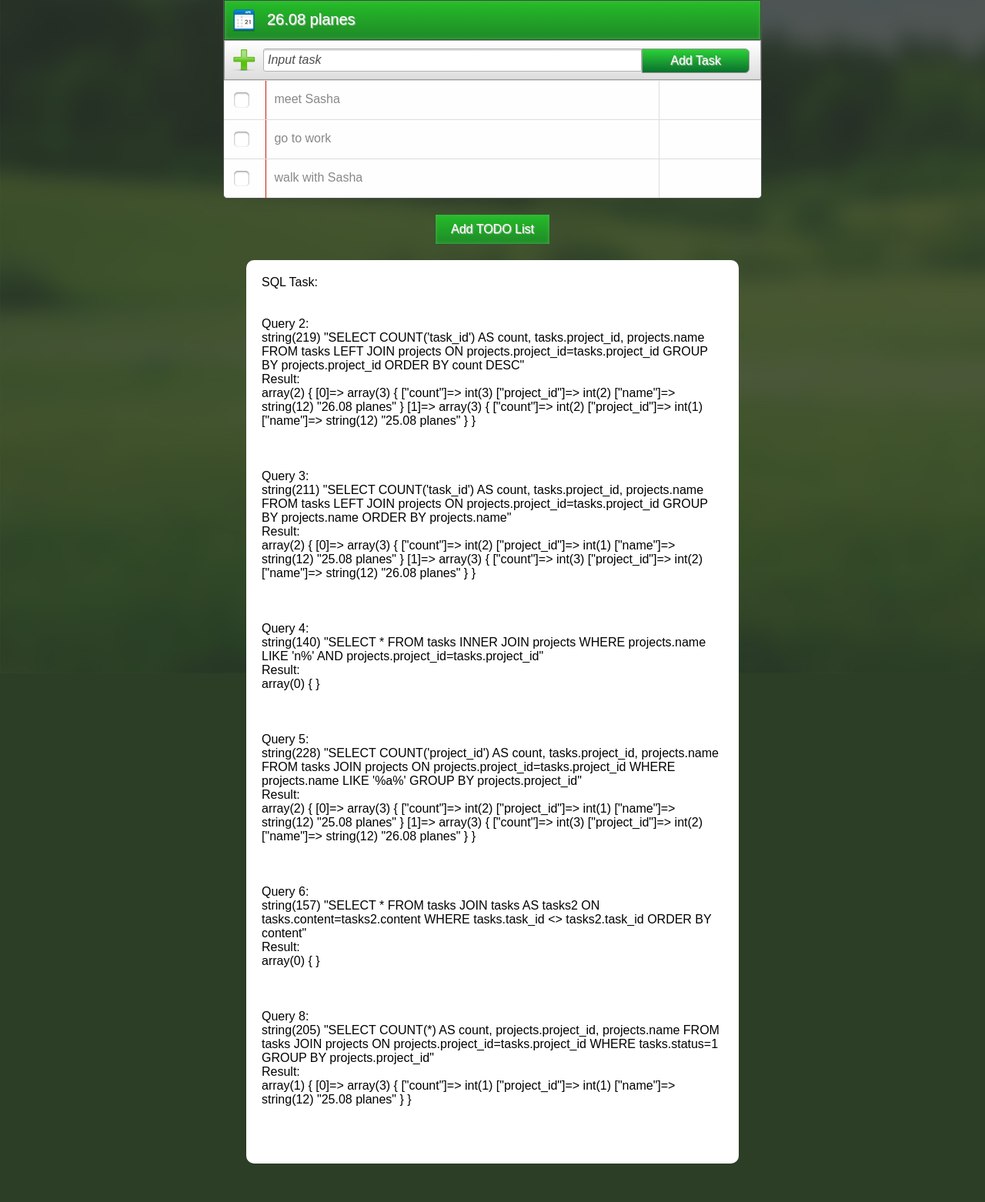
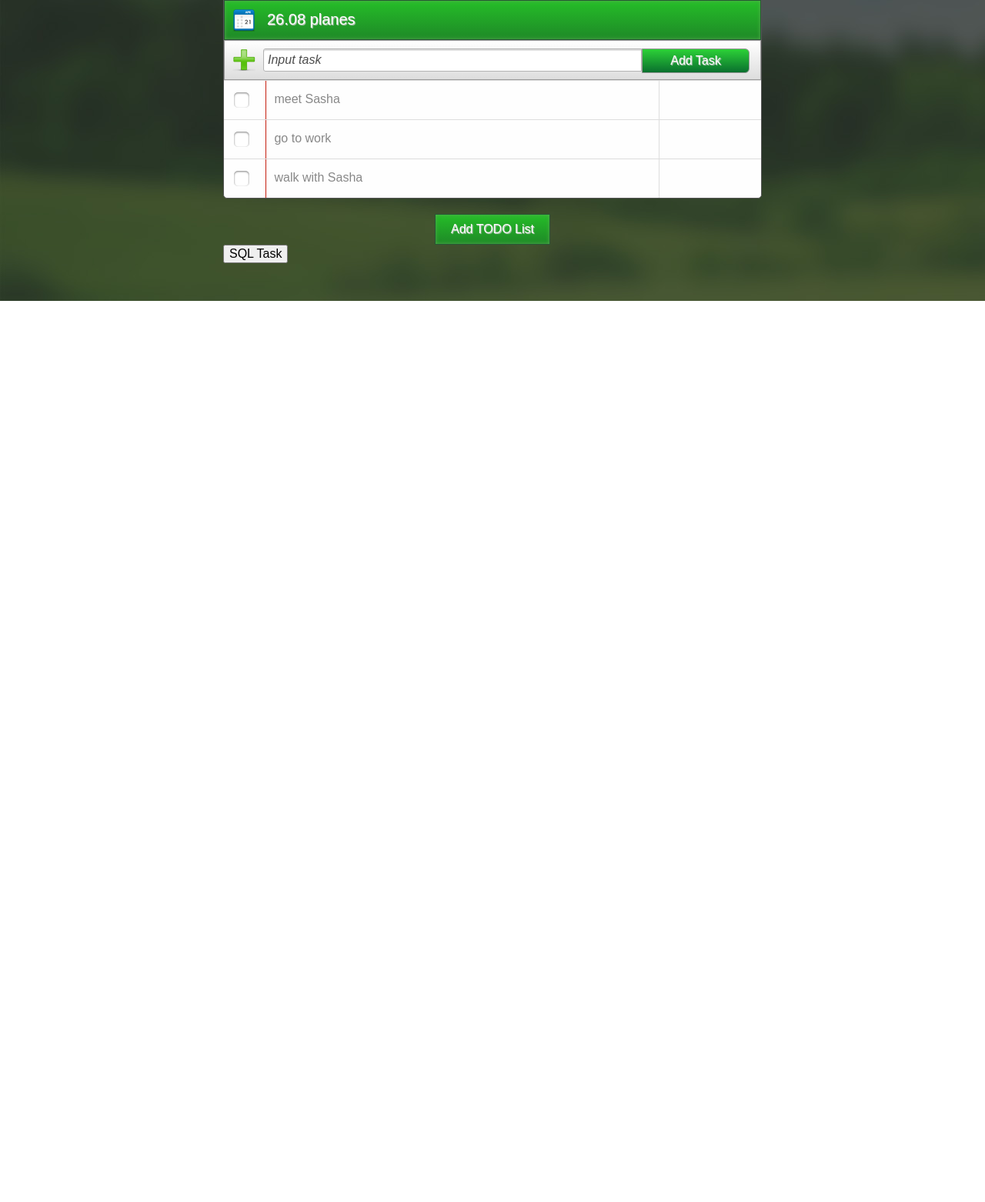
Before and after one commit to tilast/rorcourse, a PHP site: page / in a window 1280 px wide. Shown: the part 409-1971 px from the top of the page at 77% size. After the commit the page ends 800 px from the top, so only its background shows below. Run offline with PHP 8.4, Linux system fonts and the light colour scheme; data comes from the database, SQL or seed files in the repository.

Commit message:
Fixed some bugs(json_encode on earlier php versions fixed)

```diff
--- a/controller/C_Ajax.php
+++ b/controller/C_Ajax.php
@@ -9,10 +9,10 @@ class C_Ajax extends Controller
     }
     public function onInput()
     {
-		sleep(2);
 		$action = (isset($_POST['action'])) ? $_POST['action'] : null;
 		$type = (isset($_POST['type'])) ? $_POST['type'] : null;
 		$id = (isset($_POST['id'])) ? $_POST['id'] : null;
+
 		if($action == 'view') {
 			switch($type) {
 				case 'projects' :
@@ -59,6 +59,6 @@ class C_Ajax extends Controller
 		$result = array('success' => $success);
 		$result['content'] = $this->content;
 
-		echo json_encode($result, true);
+		echo json_encode($result);
 	}
 }
--- a/static/functions.js
+++ b/static/functions.js
@@ -59,7 +59,7 @@ $(document).on("ready", function() {
         }
     }
     // if we don't have projects
-    if(!jsonContent.content.length) {
+    if(!jsonContent || !jsonContent.content.length) {
         $(".js-projects").append(noProjects);
     }
 
@@ -287,6 +287,10 @@ $(document).on("ready", function() {
             $(this).parent().remove();
         });
 
+    $(".js-task-queries-button").on("click", function() {
+        $(".js-task-queries").toggle();
+    });
+
     return false;
 });
 
@@ -321,6 +325,7 @@ function connectServer(obj, loader, removeLoader) {
     if(removeLoader) {
         removeLoader();
     }
+
     return result;
 }
 
--- a/view/index.php
+++ b/view/index.php
@@ -19,15 +19,20 @@
 		<button class="project__add js-add-project">Add TODO List</button>
 	</footer>
 
-	<div class="js-task-queries task-queries">
+	<button class="js-task-queries-button">SQL Task</button>
+	<div class="js-task-queries task-queries" style="display: none">
 		<div>SQL Task: </div>
 		<br><br>
 		<?php foreach($queries as $key => $query) { ?>
 			<div class="query">
 				<div>Query <?=$key?>: </div>
-				<?php var_dump($query['query']); ?>
-				<div>Result: </div>
-				<?php var_dump($query['result']); ?>
+				<pre>
+					<?php var_dump($query['query']); ?>
+				</pre>
+				<pre>
+					<div>Result: </div>
+					<?php var_dump($query['result']); ?>
+				</pre>
 			</div>
 			<br><br><br>
 		<?php } ?>
```
